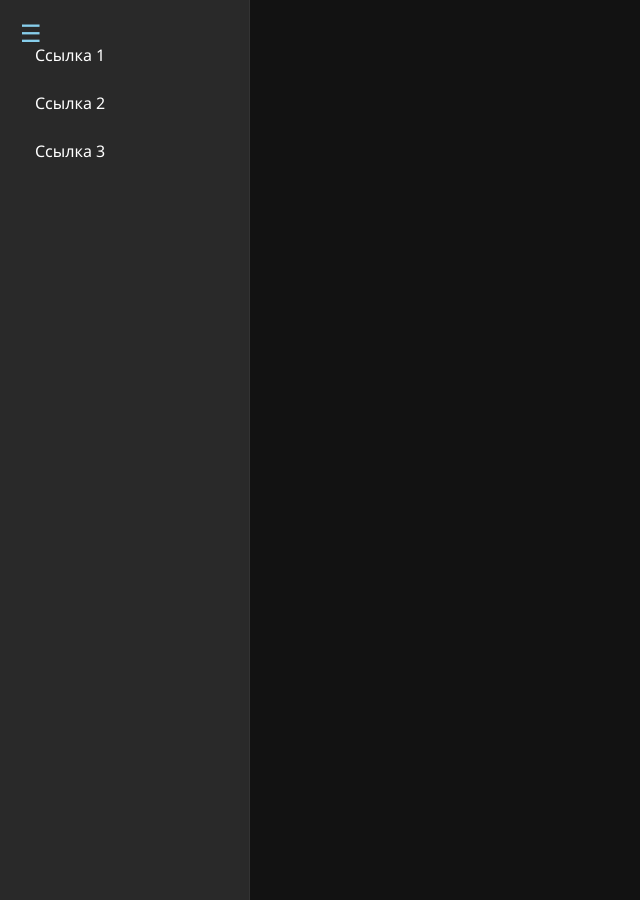
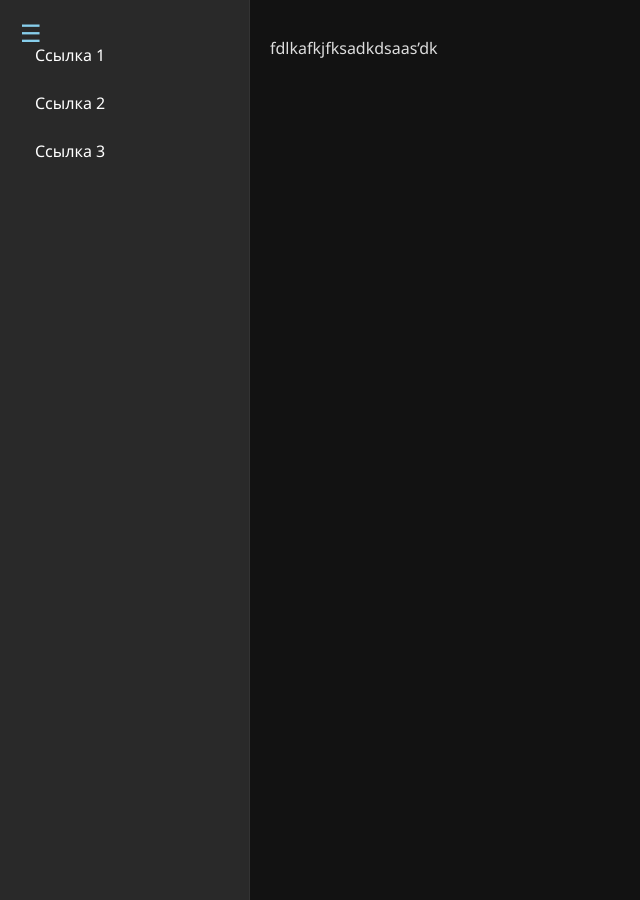
Before and after one commit to ct-y2024/notes, a Jekyll site: the page built from docs/test1.md, in a window 1280 px wide. Shown: the whole page, without its empty margins (0-640 px from the left). Built offline with Jekyll 4.4.1, drawn with Linux system fonts in a browser that asks for light colours; our own code applies the rules of GitHub Pages for plain Markdown files.

```diff
--- a/_layouts/default.html
+++ b/_layouts/default.html
@@ -7,7 +7,7 @@
   <link rel="stylesheet" href="https://ct-y2024.github.io/notes/docs/style/style.css">
 </head>
 <body>
-  <div class="main-content">
+  <div class="container">
     <button class="toggle-button" id="toggle-button">☰</button>
     <div class="sidebar" id="sidebar">
         <nav>
--- a/docs/scripts/sidebar.js
+++ b/docs/scripts/sidebar.js
@@ -1,8 +1,10 @@
 document.addEventListener("DOMContentLoaded", function() {
     const toggleButton = document.getElementById("toggle-button");
     const sidebar = document.getElementById("sidebar");
+    const body = document.body; // Получаем элемент body
 
     toggleButton.addEventListener("click", function() {
         sidebar.classList.toggle("hidden");
+        body.classList.toggle("sidebar-hidden"); // Добавляем/удаляем класс для body
     });
 });
--- a/docs/style/style.css
+++ b/docs/style/style.css
@@ -70,16 +70,17 @@
   }
 }
 
-.main-content { /* Занимает все доступное пространство*/
-  grid-column: 2;
-}
 
 .content {
+  flex: 1;
   padding: 20px;
   box-sizing: border-box;
-  /*max-width: 900px;*/
+  max-width: 900px;
   margin: 0 auto;
   color: #ddd;
+  /*  Важно: задаем отступ слева, равный ширине сайдбара */
+  margin-left: 250px; /*  Ширина сайдбара */
+  transition: margin-left 0.3s ease; /*  Плавное изменение отступа */
 
   h1, h2, h3 {
     color: #eee; /*  Более светлые заголовки */
```
